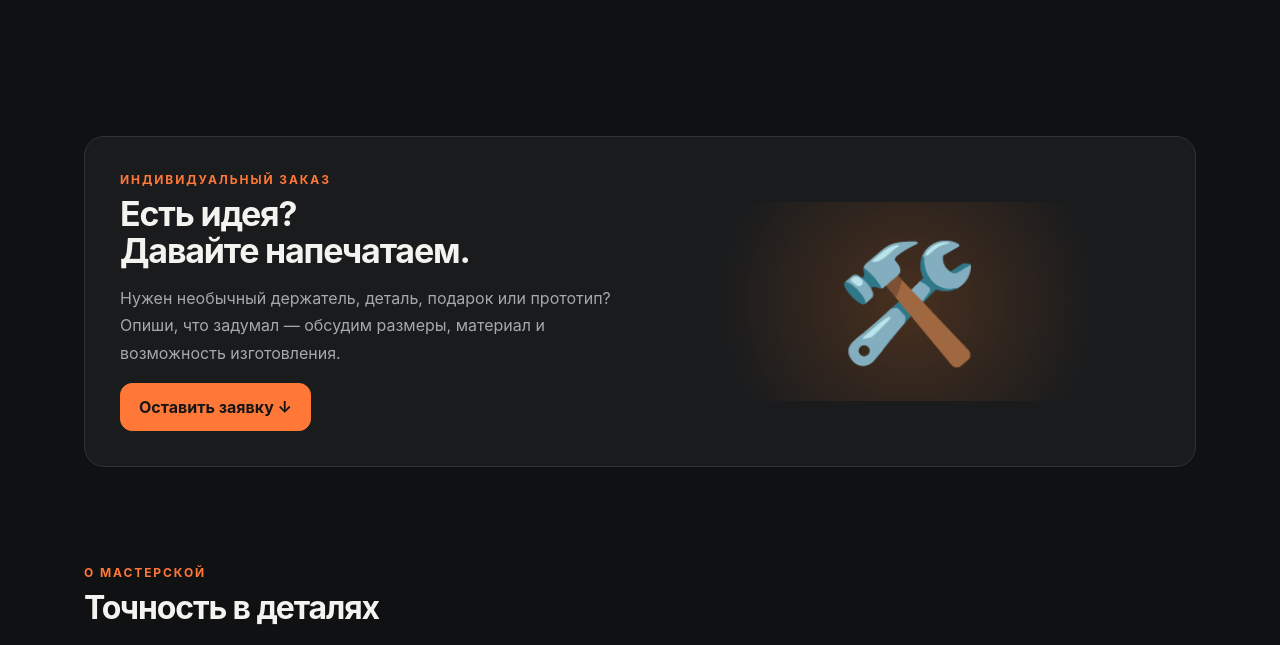
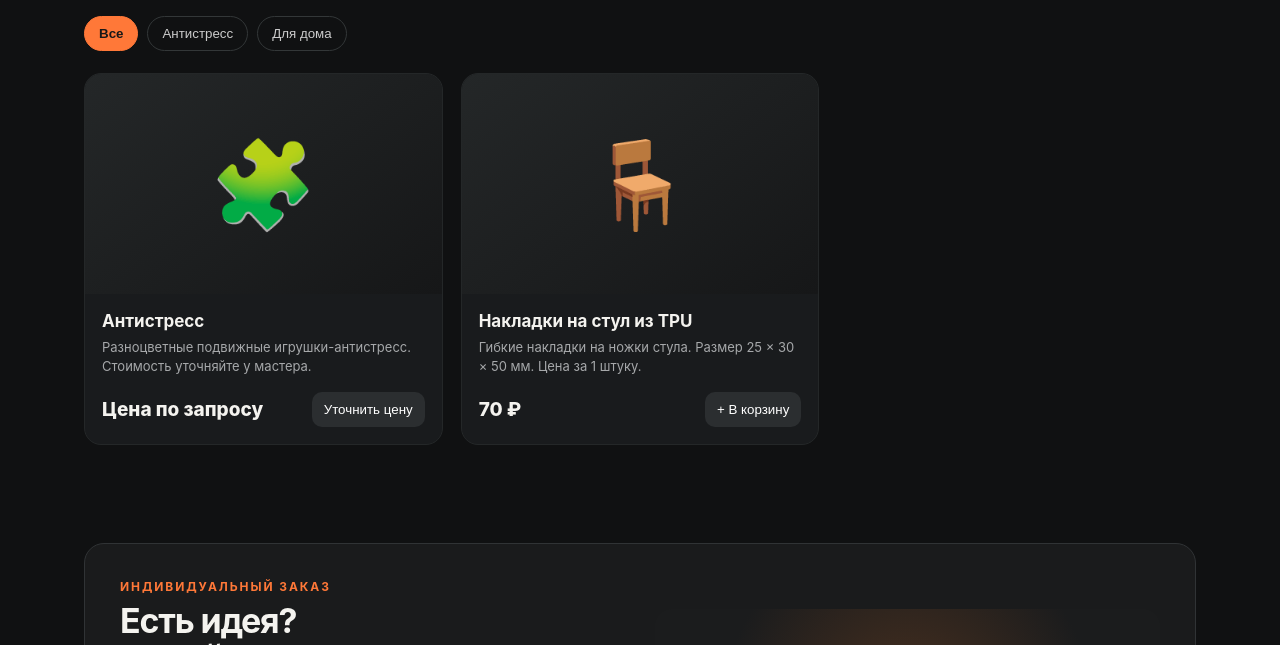
Before and after one commit to ivanx72x-cyber/masterskaya-3d, a plain HTML site: page index.html in a window 1280 px wide. Shown: the part 661-1306 px from the top of the page. Drawn offline with Linux system fonts and the light colour scheme.

Commit message:
Исправлена загрузка каталога товаров

```diff
--- a/index.html
+++ b/index.html
@@ -14,7 +14,7 @@
 <script>
 const PHONE='89829272077';
 let products=[],cart={},category='Все';
-async function loadProducts(){try{const r=await fetch('/products.json');if(!r.ok)throw new Error('catalog');products=await r.json();}catch(e){products=[];}const cats=['Все',...new Set(products.map(p=>p.cat))];window.cats=cats;renderFilters();renderProducts();renderCart();}
+async function loadProducts(){try{const r=await fetch('/products.json');if(!r.ok)throw new Error('catalog');const data=await r.json();products=Array.isArray(data)?data:(data.items||[]);}catch(e){products=[];}const cats=['Все',...new Set(products.map(p=>p.cat))];window.cats=cats;renderFilters();renderProducts();renderCart();}
 function renderFilters(){document.getElementById('filters').innerHTML=(window.cats||['Все']).map(c=>`<button class="filter ${category===c?'active':''}" onclick="setCategory('${c.replace(/'/g,"\\'")}')">${c}</button>`).join('')}
 function renderProducts(){const list=products.filter(p=>category==='Все'||p.cat===category);document.getElementById('products').innerHTML=list.map(p=>`<article class="product"><div class="photo">${p.image?`<img src="${p.image}" alt="${p.name}">`:`<span>${p.icon||'🧩'}</span>`}</div><div class="product-body"><h3>${p.name}</h3><p>${p.desc||''}</p><div class="price-row"><span class="price">${p.price_on_request?'Цена по запросу':Number(p.price||0).toLocaleString('ru-RU')+' ₽'}</span><button class="add" onclick="${p.price_on_request?`askPrice('${p.name.replace(/'/g,"\\'")}')`:`add(${p.id})`}">${p.price_on_request?'Уточнить цену':'+ В корзину'}</button></div></div></article>`).join('')}
 function setCategory(c){category=c;renderFilters();renderProducts()}
```
